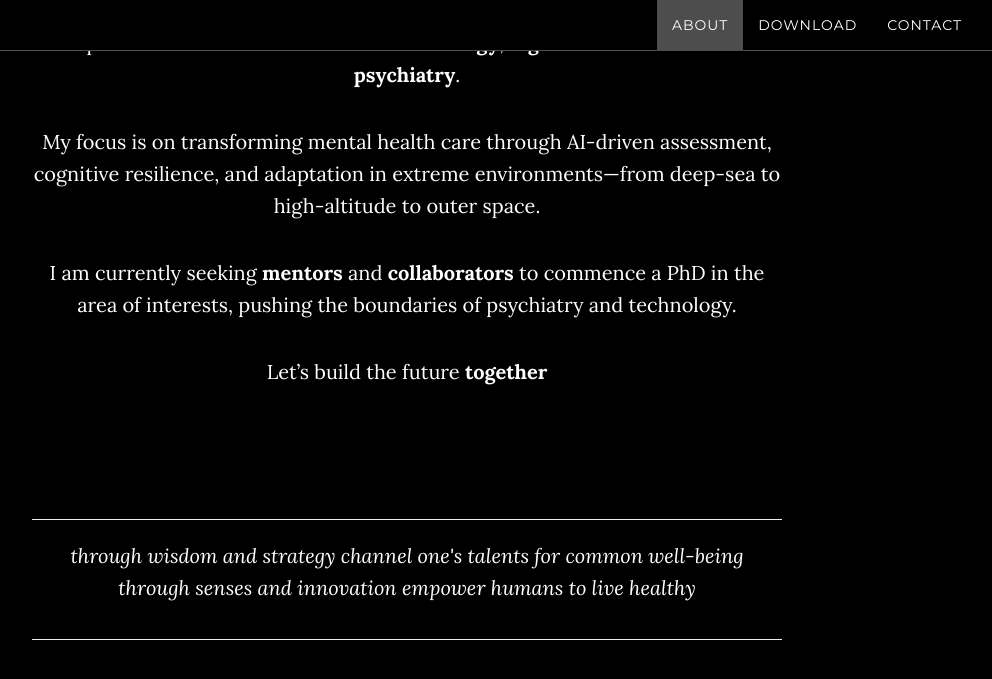
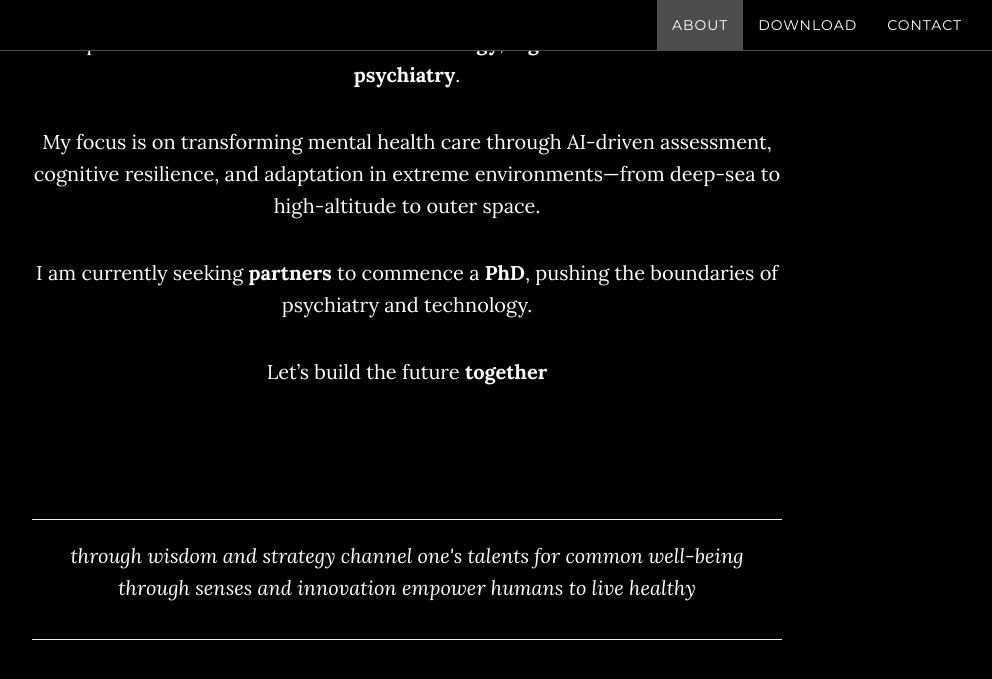
Before and after one commit to kozload/kozload.github.io, a Jekyll site: the page built from index.html, in a window 1280 px wide and 900 px high, scrolled down 1267 px, cut to the strip 0-871 px from the top of the window. Shown: the top 679 px of the strip, without its empty margins (233-1225 px from the left). Built offline with Jekyll 4.4.1, drawn with Linux system fonts in a browser that asks for light colours.

Commit message:
Update about.html

```diff
--- a/_includes/about.html
+++ b/_includes/about.html
@@ -7,7 +7,7 @@
                 <p>My name is <b>Adam</b>.
                 <p>I am specialising in <b>adult psychiatry</b>.<br>I explore the intersection of <b>AI twin technology</b>, <b>digital health</b> and <b>extreme psychiatry</b>.</p>
                 <p>My focus is on transforming mental health care through AI-driven assessment, cognitive resilience, and adaptation in extreme environments—from deep-sea to high-altitude to outer space.</p>
-                <p>I am currently seeking <b>mentors</b> and <b>collaborators</b> to commence a PhD in the area of interests, pushing the boundaries of psychiatry and technology.</p>
+                <p>I am currently seeking <b>partners</b> to commence a <b>PhD</b>, pushing the boundaries of psychiatry and technology.</p>
                 <p>Let’s build the future <b>together</b>
                     <br>
                     <br>
```
